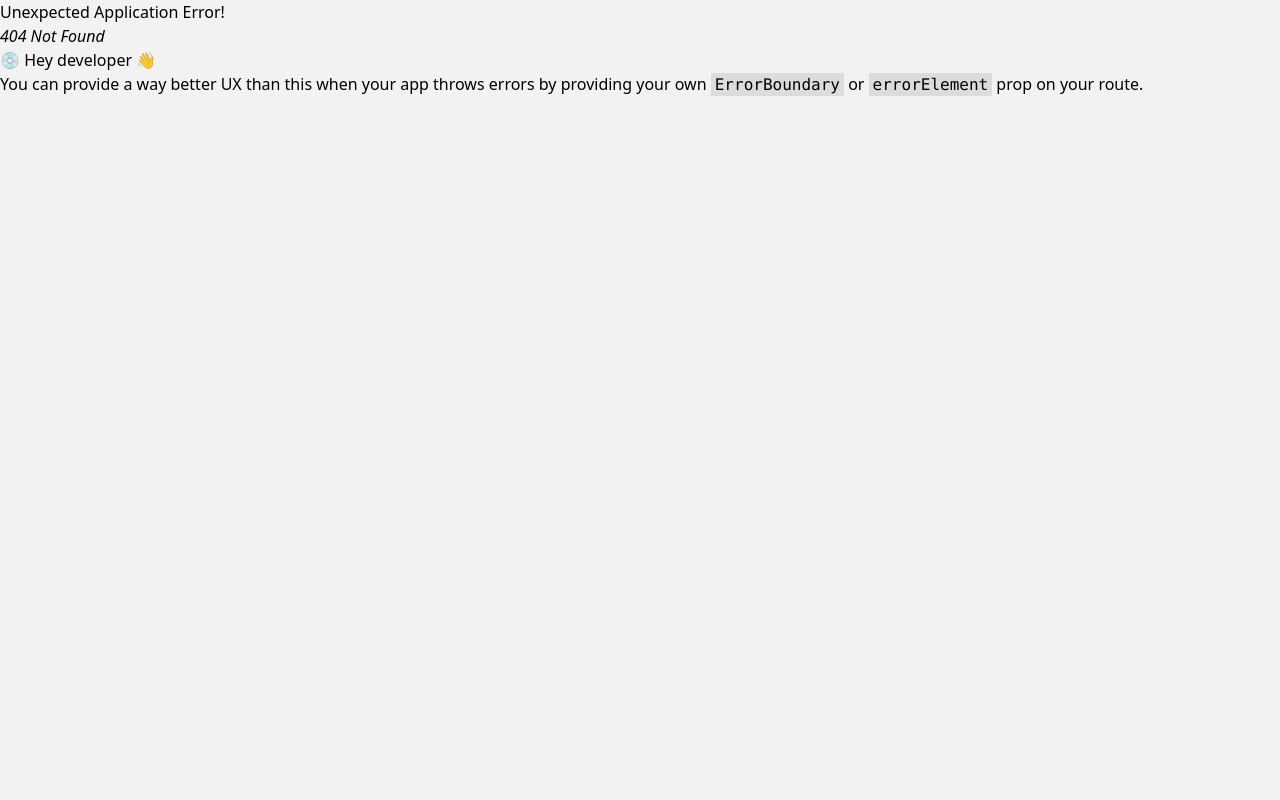
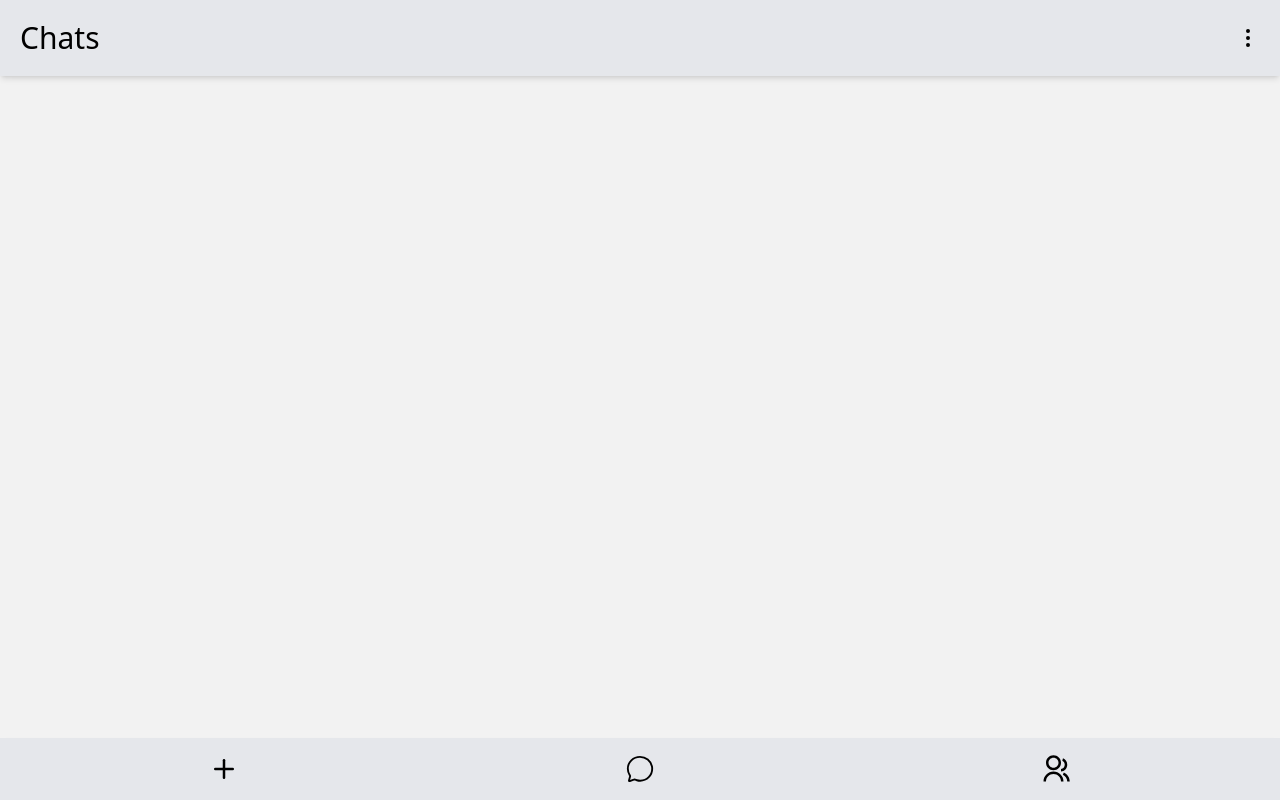
Before and after one commit to zaccodder/chateer-app, a React (Vite) app in the folder chateer-frontend/: page /login in a window 1280 px wide. Before the commit this address had no page. Built offline with nearby package versions, Linux system fonts and the light colour scheme.

Commit message:
changes to the backend

```diff
--- a/chateer-frontend/src/App.jsx
+++ b/chateer-frontend/src/App.jsx
@@ -1,17 +1,27 @@
 import React from 'react';
-import { RouterProvider, createBrowserRouter, createRoutesFromElements, Route } from 'react-router-dom';
+import {
+  RouterProvider,
+  createBrowserRouter,
+  createRoutesFromElements,
+  Route,
+} from 'react-router-dom';
 import Layout from './components/Layout';
 import UploadFile from './pages/UploadFile';
 import ChatRoom from './pages/ChatRoom';
 import ChatGroup from './pages/ChatGroup';
 import SingleUser from './pages/SingleUser';
+import Login from './components/Login';
+import Signup from './components/Signup';
+
 const router = createBrowserRouter(
   createRoutesFromElements(
-    <Route path="/" element={<Layout />}>
+    <Route path='/' element={<Layout />}>
       <Route index element={<ChatRoom />} />
-      <Route path="uploadfile" element={<UploadFile />} />
-      <Route path="chatgroup" element={<ChatGroup />} />
-      <Route path="singleuser" element={<SingleUser />} />
+      <Route path='uploadfile' element={<UploadFile />} />
+      <Route path='chatgroup' element={<ChatGroup />} />
+      <Route path='singleuser' element={<SingleUser />} />
+      <Route path='login' element={<Login />} />
+      <Route path='signup' element={<Signup />} />
     </Route>
   )
 );
--- /dev/null
+++ b/chateer-frontend/src/components/Login.jsx
@@ -0,0 +1,7 @@
+import React from 'react';
+
+const Login = () => {
+  return <div>Login</div>;
+};
+
+export default Login;
--- /dev/null
+++ b/chateer-frontend/src/components/Signup.jsx
@@ -0,0 +1,7 @@
+import React from 'react';
+
+const Sigup = () => {
+  return <div>Sigup</div>;
+};
+
+export default Sigup;
```
Also changed, not shown: chateer-frontend/src/components/Header.jsx (+8 -8 lines), chateer-frontend/src/components/Layout.jsx (+4 -3 lines), 1 other file (tests, documents, lock files or other folders).
